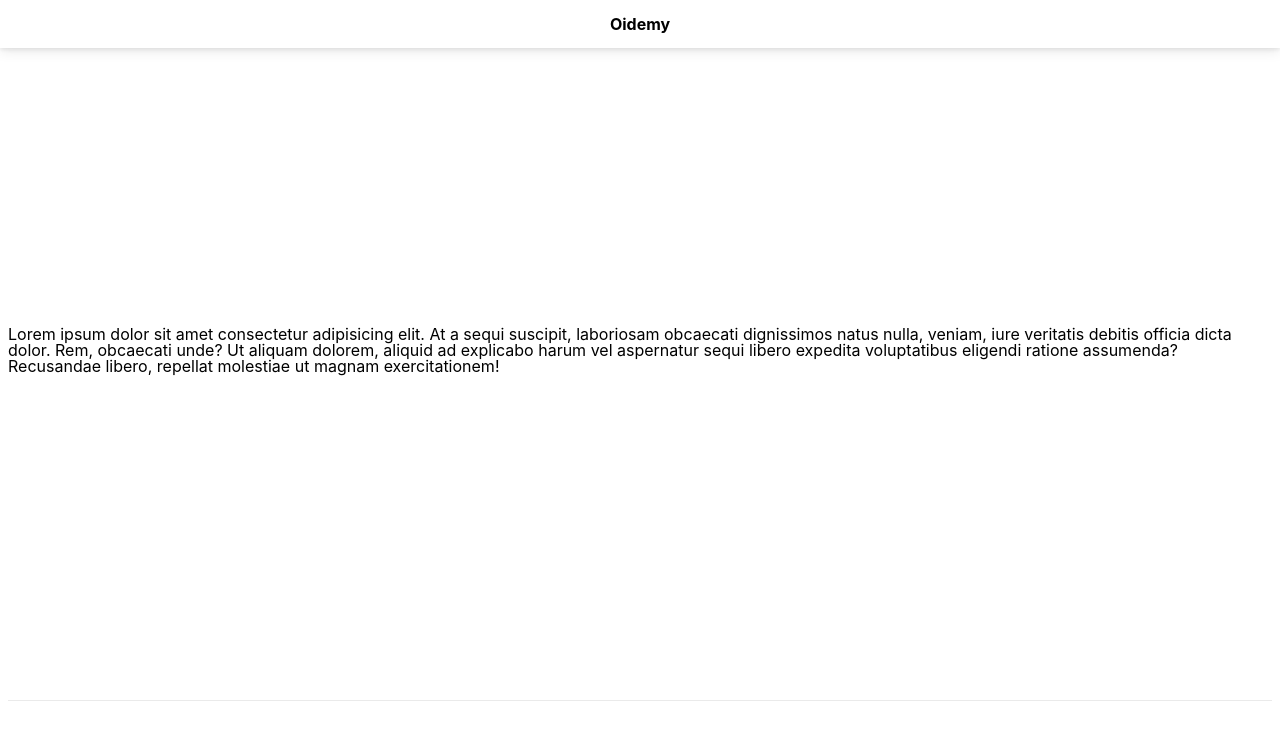
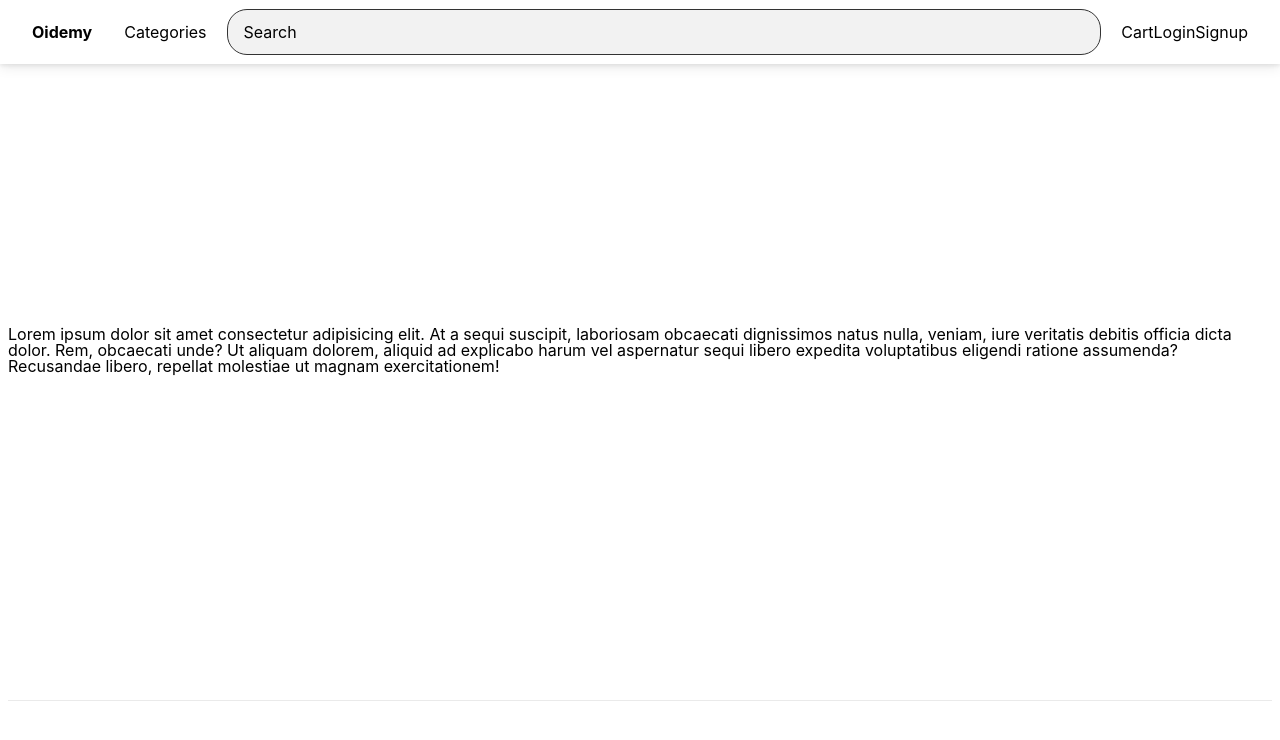
Before and after one commit to xMonty/oidemy, a Next.js app: page / in a window 1280 px wide. Shown: the top 740 px of the page. Built offline with nearby package versions, Linux system fonts and the light colour scheme.

Commit message:
menu working somewhat

```diff
--- a/components/Header.tsx
+++ /dev/null
@@ -1,45 +0,0 @@
-import React, { useState } from 'react'
-import styles from '../styles/Header.module.scss'
-
-function Header() {
-	const [open, setOpen] = useState(false);
-
-	return (
-		<header className={styles.container}>
-  		<div className={styles.menuBtn}>
-        <a onClick={() => setOpen(!open)}>
-					<span className={open ? `${styles.menuBtn__burger} ` + ` ${styles.open}` : `${styles.menuBtn__burger}`}></span>
-				</a>
-      </div>
-      <div className={styles.navLogo}><a href='#'>Oidemy</a></div>
-
-      <nav className={open ? `${styles.nav} ` + ` ${styles.open}` : `${styles.nav}`}>
-        <ul className={open ? `${styles.menuNav} ` + ` ${styles.open}` : `${styles.menuNav}`}>
-          <li className={open ? `${styles.menuNav__item} ` + ` ${styles.open}` : `${styles.menuNav__item}`}>
-            <a href="index.html" className={styles.menuNav__link}>
-              Home
-            </a>
-          </li>
-          <li className={open ? `${styles.menuNav__item} ` + ` ${styles.open}` : `${styles.menuNav__item}`}>
-            <a href="index.html" className={styles.menuNav__link}>
-              About Me
-            </a>
-          </li>
-          <li className={open ? `${styles.menuNav__item} ` + ` ${styles.open}` : `${styles.menuNav__item}`}>
-            <a href="index.html" className={styles.menuNav__link}>
-              My Projects
-            </a>
-          </li>
-          <li className={open ? `${styles.menuNav__item} ` + ` ${styles.open}` : `${styles.menuNav__item}`}>
-            <a href="index.html" className={styles.menuNav__link}>
-              Contact Me
-            </a>
-          </li>
-        </ul>
-      </nav>
-
-		</header>
-	)
-}
-
-export default Header
--- /dev/null
+++ b/components/header/CatMenu.tsx
@@ -0,0 +1,30 @@
+import React from 'react'
+
+function CatMenu() {
+  return (
+    <div>
+      <li>
+        <a href="index.html">
+          Home
+        </a>
+      </li>
+      <li>
+        <a href="index.html">
+          Home2
+        </a>
+      </li>
+      <li>
+        <a href="index.html">
+          Home3
+        </a>
+      </li>
+      <li>
+        <a href="index.html">
+          Home4
+        </a>
+      </li>
+    </div>
+  )
+}
+
+export default CatMenu
--- /dev/null
+++ b/components/header/Header.tsx
@@ -0,0 +1,40 @@
+import React, { useState } from 'react'
+import styles from '../../styles/Header.module.scss'
+import CatMenu from './CatMenu';
+import SubMenu from './SubMenu';
+
+function Header() {
+	const [open, setOpen] = useState(false);
+
+	return (
+		<header className={styles.container}>
+  		<div className={styles.menuBtn}>
+        <a onClick={() => setOpen(!open)}>
+					<span className={open ? `${styles.menuBtn__burger} ` + ` ${styles.open}` : `${styles.menuBtn__burger}`}></span>
+				</a>
+      </div>
+      <div className={styles.navLogo}><a href='#'>Oidemy</a></div>
+      <div className={styles.navCategories}>
+        Categories
+        <div className={styles.catMenu}><CatMenu/></div>
+      </div>
+			<div className={styles.navSearch}>
+        <span>Search</span>
+        <input className={styles.search}/>
+      </div>
+			<div className={styles.navCart}>Cart</div>
+			<div className={styles.navLogin}>Login</div>
+			<div className={styles.navSignup}>Signup</div>
+
+      <nav className={open ? `${styles.nav} ` + ` ${styles.open}` : `${styles.nav}`}>
+        <ul className={open ? `${styles.menuNav} ` + ` ${styles.open}` : `${styles.menuNav}`}>
+          <SubMenu/>
+        </ul>
+        <a onClick={() => setOpen(!open)}><div className={open ? `${styles.grayOverlay} ` + ` ${styles.open}` : `${styles.grayOverlay}`}></div></a>
+      </nav>
+
+		</header>
+	)
+}
+
+export default Header
--- /dev/null
+++ b/components/header/SubMenu.tsx
@@ -0,0 +1,30 @@
+import React from 'react'
+
+function SubMenu() {
+  return (
+    <div>
+      <li>
+        <a href="index.html">
+          Home
+        </a>
+      </li>
+      <li>
+        <a href="index.html">
+          Home2
+        </a>
+      </li>
+      <li>
+        <a href="index.html">
+          Home3
+        </a>
+      </li>
+      <li>
+        <a href="index.html">
+          Home4
+        </a>
+      </li>
+    </div>
+  )
+}
+
+export default SubMenu
--- a/pages/index.tsx
+++ b/pages/index.tsx
@@ -1,6 +1,6 @@
 import type { NextPage } from 'next'
 import Head from 'next/head'
-import Header from '../components/Header'
+import Header from '../components/header/Header'
 import styles from '../styles/Home.module.scss'
 
 const Home: NextPage = () => {
--- a/styles/Header.module.scss
+++ b/styles/Header.module.scss
@@ -2,56 +2,166 @@
   position: fixed;
   z-index: 2;
   width: 100%;
-  padding: 1rem;
   box-shadow: 0 2px 4px rgb(0 0 0 / 8%), 0 4px 12px rgb(0 0 0 / 8%);
   top: 0;
   display: flex;
   justify-content: center;
   align-items: center;
+  height: 4rem;
+  padding-left: 2rem;
+  padding-right: 2rem;
 }
 
 @mixin navItem {
   @include flexCenter(row);
+  height: 100%;
+  text-align: center;
 }
 
 .navLogo {
-  @include navItem();
   font-weight: bold;
+  margin-right: 2rem;;
 }
 
 .navCategories {
-  @include navItem();
   cursor: pointer;
+  display: none;
 }
 
 .navSearch {
   flex-grow: 1;
-  @include navItem();
+  display: none;
 }
 
 .navCart {
-  @include flexCenter(row);
-  @include navItem();
+  display: none;
 }
 
 .navLogin {
-  @include flexCenter(row);
-  @include navItem();
+  display: none;
 }
 
 .navSignup {
-  @include flexCenter(row);
-  @include navItem();
+  display: none;
 }
+
+.navCategories:hover > .catMenu {
+  display: block;
+  position: absolute;
+  top: 3rem;
+  left: 2rem;
+}
+
+.catMenu {
+  display: none;
+}
+
+.nav {
+  position: fixed;
+  top: 0;
+  left: 0;
+  width: 100vw;
+  opacity: 0.98;
+  visibility: hidden;
+  background: $primary-color;
+  z-index: 1;
+  &.open {
+    visibility: visible;
+  }
+}
+
+.menuNav {
+  position: absolute;
+  left: 0;
+  top: 0;
+  width: 60%;
+  height: 100vh;
+  transform: translateX(-100%);
+  background: $primary-color;
+
+  padding-left: 1rem;
+
+  @include transition-ease;
+
+  &.open {
+    transform: translateX(0%);
+  }
+}
+
+.grayOverlay {
+  background: rgb(0 0 0 / 20%);
+  position: absolute;
+  left: 60%;
+  top: 0;
+  width: 40%;
+  height: 100vh;
+  z-index: 2;
+  transform: translateX(100%);
+  @include transition-ease;
+
+  &.open {
+    transform: translateX(0%);
+  }
+}
+
+
+@include media-md {
+  .menuBtn {
+    visibility: hidden;
+  }
+
+  .container {
+    justify-content: stretch;
+  }
+
+  .navCategories {
+    @include navItem();
+  }
+
+  .navSearch {
+    @include navItem();
+    height: 46px;
+    margin: 10px 20px 10px 20px;
+    border-radius: 20px;
+    border: 1px solid darken($color: $primary-color, $amount: 80);
+    background: darken($color: $primary-color, $amount: 5);
+    display: flex;
+    justify-content: stretch;
+    align-items: center;
+    padding-left: 1rem;
+  }
+
+  .search {
+    flex: 1;
+    margin-left: 2rem;
+    margin-right: 2rem;
+    border: 0;
+    background: darken($color: $primary-color, $amount: 5);
+  }
+
+  .navCart {
+    @include navItem();
+  }
+
+  .navLogin {
+    @include navItem();
+  }
+
+  .navSignup {
+    @include navItem();
+  }
+}
+
+
 
 .menuBtn {
   position: absolute;
-  z-index: 1;
   left: 1rem;
   top: 1rem;
   height: 20px;
   width: 28px;
   cursor: pointer;
+  z-index: 10;
   @include transition-ease;
 
   &__burger {
@@ -84,7 +194,8 @@
     }
 
     &.open {
-      transform: rotate(720deg);
+      transform: translateX(800%) rotate(720deg);
+
       background: transparent;
 
       &::before {
@@ -98,72 +209,3 @@
     }
   }
 }
-
-.nav {
-  position: fixed;
-  top: 0;
-  left: 0;
-  width: 100vw;
-  opacity: 0.98;
-  visibility: hidden;
-
-  &.open {
-    visibility: visible;
-  }
-
-  .menuNav {
-    display: flex;
-    flex-flow: column wrap;
-    align-items: center;
-    justify-content: center;
-    height: 100vh;
-    overflow: hidden;
-    background: $primary-color;
-    list-style-type: none;
-    padding-right: 1rem;
-    transform: translateY(-100%);
-    @include transition-ease;
-
-    &.open {
-      transform: translateY(0);
-    }
-
-    &__item {
-      transform: translateX(100vw);
-      @include transition-ease;
-
-      &.open {
-       transform: translateX(0);
-      }
-
-      &.active > a {
-        color: $secondary-color;
-      }
-    }
-
-    &__link {
-      display: inline-block;
-      font-size: 2rem;
-      text-transform: uppercase;
-      padding: 2rem 0;
-      font-weight: 300;
-      @include transition-ease;
-
-      &:hover {
-        color: $secondary-color;
-      }
-    }
-  }
-}
-
-@for $i from 1 through 4 {
-  .menuNav__item:nth-child(#{$i}) {
-    transition-delay: ($i * 0.1s) + 0.15s;
-  }
-}
-
-@include media-md {
-  .menuBtn {
-    visibility: hidden;
-  }
-}
```
